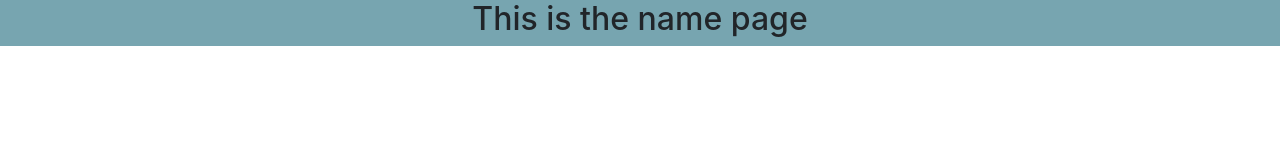
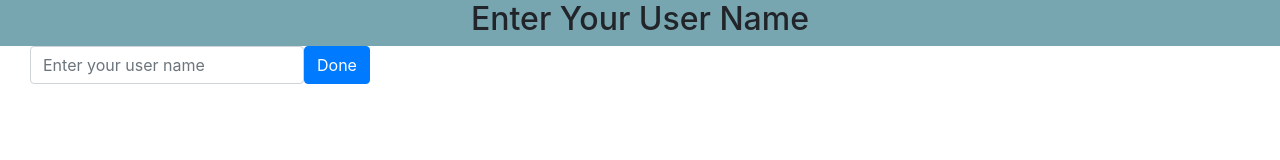
Before and after one commit to golson15/reversi, a website: page public/name.html in a window 1280 px wide. Drawn offline with nearby package versions, Linux system fonts and the light colour scheme.

Commit message:
commit name.html

```diff
--- a/public/name.html
+++ b/public/name.html
@@ -1,15 +1,23 @@
 <!doctype html>
 <html lang="en">
   <head>
-    <!-- Required meta tags -->
     <meta charset="utf-8">
     <meta name="viewport" content="width=device-width, initial-scale=1, shrink-to-fit=no">
+
+    <title>Enter your user name for Reversi</title>
 
     <style>
         #header-row {
           background-image: url("assets/images/background.png");
       }
     </style>
+
+  <script>
+      function submitForm() {
+        var username = $('#username').val();
+        window.location.href = 'lobby.html?username='+username;
+      }
+  </script>
 
 
     <!-- Bootstrap CSS -->
@@ -19,10 +27,22 @@
     <div  class="container-fluid text-center">
       <div class="row" id="header-row">
         <div class="col">
-          <h2>This is the name page</h2>
+          <h2>Enter Your User Name</h2>
         </div>
+      </div class='row'>
+          <div class='col'>
+            <form onsubmit='submitForm(); return false;' class='form-inline'>
+              <div class='form-group'>
+                <label for='username' class='col-form-label sr-only'>Enter a username</label>
+                <input class='form-control' type='text' value='' id='username' placeholder='Enter your user name'/>
+              </div>
+              <button type='submit' class='btn btn-default btn-primary'>Done</button>
+            </form>
+          </div>
       </div>
     </div>
+
+
 
     <!-- Optional JavaScript -->
     <!-- jQuery first, then Popper.js, then Bootstrap JS -->
```
